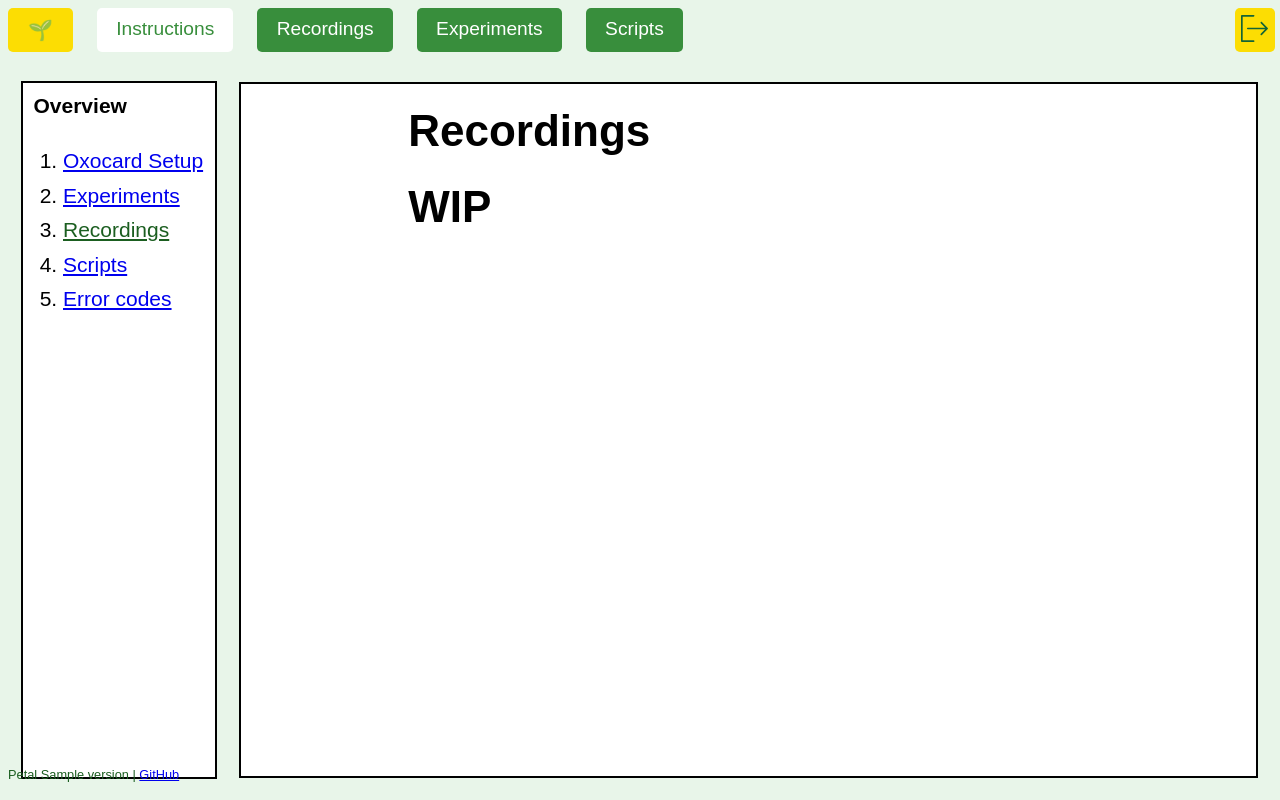
After one commit to diego411/petal, a Python web app: template src/templates/instructions/script-instructions.html in a window 1280 px wide. The commit adds this page. Run offline with Jinja, Linux system fonts and the light colour scheme; the template is opened without the code that fills it: most values are stand-ins (such as "Sample title", 1, 10 or a date in 2020).

```diff
--- /dev/null
+++ b/src/templates/instructions/script-instructions.html
@@ -0,0 +1,74 @@
+<!DOCTYPE html>
+<html lang="en">
+
+<head>
+    <meta charset="UTF-8">
+    <title>Script Instructions</title>
+    <link rel="stylesheet" type="text/css" href="/static/styles/styles.css">
+    <style>
+        .wrapper {
+            display: flex;
+            width: 100%;
+            height: 100%;
+        }
+
+        .content {
+            display: flex;
+            justify-content: center;
+            width: 100%;
+            background-color: white;
+            border: 2px black solid;
+            margin: 1em 1em 1em 0.5em;
+            padding: 1em;
+            overflow: auto;
+            max-width: 95%;
+            font-size: 22px;
+        }
+
+        .content h1 {
+            padding: 0;
+            margin: 0;
+        }
+
+        .inner-content {
+            width: 70%;
+        }
+
+        .vertical-image {
+            width: 10em;
+        }
+
+        .horizontal-image {
+            height: 10em;
+        }
+
+        .figures {
+            display: flex;
+            flex-direction: row;
+        }
+    </style>
+</head>
+
+<body>
+    {% from "macros/top-bar.html" import render_top_bar %}
+    {% from "macros/footer.html" import render_footer %}
+    {% from "macros/instruction-navigation.html" import render_instruction_navigation %}
+
+    {{ render_top_bar('instructions') }}
+
+    <div class="wrapper">
+        {{ render_instruction_navigation('recordings') }}
+
+        <div class="content">
+            <div class="inner-content">
+                <h1>Recordings</h1>
+                <br>
+
+                <h1>WIP</h1>
+            </div>
+        </div>
+    </div>
+</body>
+{{ render_footer(version) }}
+
+</html>
--- a/src/templates/macros/instruction-navigation.html
+++ b/src/templates/macros/instruction-navigation.html
@@ -15,7 +15,7 @@
                 href="/instructions/recording-instructions">Recordings</a>
         </li>
         <li>
-            <a class="{{'selected-instruction-item' if selected == 'scripts'}}" href="/instructions/scripts">Scripts</a>
+            <a class="{{'selected-instruction-item' if selected == 'scripts'}}" href="/instructions/script-instructions">Scripts</a>
         </li>
         <li>
             <a class="{{'selected-instruction-item' if selected == 'error-codes'}}"
--- a/src/templates/scripts.html
+++ b/src/templates/scripts.html
@@ -136,8 +136,10 @@
 <body>
     {% from "macros/top-bar.html" import render_top_bar %}
     {% from "macros/footer.html" import render_footer %}
+    {% from "macros/help.html" import render_help %}
     {{ render_top_bar('scripts') }}
     <p id="parsedScripts" style="display: none;">{{data.parsed_scripts}}</p>
+    {{render_help('/instructions/script-instructions')}}
     <h2 id="scriptHeader"></h2>
     <div class="wrapper">
         <div>
```
Also changed, not shown: src/templates/instructions/scripts.html (deleted).
